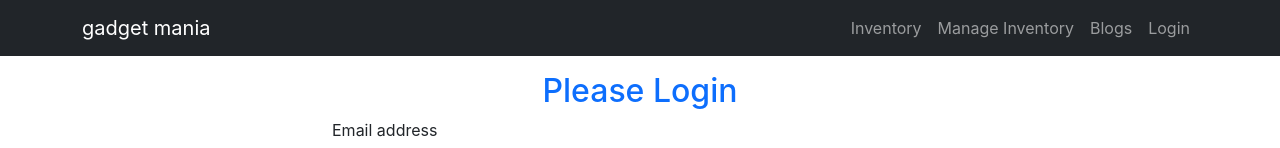
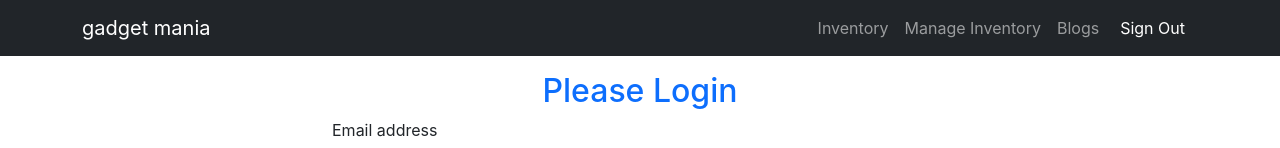
Before and after one commit to FIShahid/gadget-mania-client, a React (Create React App) app: page /login in a window 1280 px wide. Shown: the top 148 px of the page. Built offline with nearby package versions, Linux system fonts and the light colour scheme; no server answers; sample sign-in values are in the browser's storage.

Commit message:
private route setup' '

```diff
--- a/src/App.js
+++ b/src/App.js
@@ -10,6 +10,7 @@ import Header from './Pages/Shared/Header/Header';
 import Inventory from './Pages/Inventory/Inventory';
 import Login from './Pages/Login/Login/Login';
 import SignUp from './Pages/Login/SignUp/SignUp';
+import RequireAuth from './Pages/Login/RequireAuth/RequireAuth';
 
 function App() {
   return (
@@ -21,7 +22,9 @@ function App() {
 
       <Route path='/' element={<Home></Home>}></Route>
       <Route path='/home' element={<Home></Home>}></Route>
-      <Route path='/inventory/:inventoryId' element={<Inventory></Inventory>}></Route>
+      <Route path='/inventory/:inventoryId' element={<RequireAuth>
+        <Inventory></Inventory>
+        </RequireAuth>}></Route>
       <Route path='/blogs' element={<Blogs></Blogs>}></Route>
       <Route path='/login' element={<Login></Login>}></Route>
       <Route path='/signup' element={<SignUp></SignUp>}></Route>
--- /dev/null
+++ b/src/Pages/Login/RequireAuth/RequireAuth.js
@@ -0,0 +1,22 @@
+import React from 'react';
+import { useAuthState } from 'react-firebase-hooks/auth';
+import { Navigate, useLocation } from 'react-router-dom';
+import auth from '../../../firebase.init';
+
+// import Loading from '../../Shared/Loading/Loading';
+
+const RequireAuth = ({ children }) => {
+    const [user, loading] = useAuthState(auth);
+    const location = useLocation();
+
+    // if (loading) {
+    //     return <Loading></Loading>
+    // }
+
+    if (!user) {
+        return <Navigate to='/login' state={{ from: location }} replace></Navigate>
+    }
+    return children;
+};
+
+export default RequireAuth;
--- a/src/Pages/Shared/Header/Header.js
+++ b/src/Pages/Shared/Header/Header.js
@@ -1,8 +1,16 @@
+import { signOut } from 'firebase/auth';
 import React from 'react';
 import { Container, Nav, Navbar } from 'react-bootstrap';
+import { useAuthState } from 'react-firebase-hooks/auth';
 import { Link } from 'react-router-dom';
+import auth from '../../../firebase.init';
+
 
 const Header = () => {
+    const [user] = useAuthState(auth);
+    const handleSignOut = () => {
+        signOut(auth);
+    }
     return (
         <div>
            <Navbar collapseOnSelect expand="lg" bg="dark" sticky='top' variant="dark" >
@@ -22,9 +30,9 @@ const Header = () => {
                         </Nav>
                         <Nav>
                             {
-                                // user ?
-                                //     <button className='btn btn-link text-decoration-none text-white' onClick={handleSignOut} >Sign Out</button>
-                                //     :
+                                user ?
+                                    <button className='btn btn-link text-decoration-none text-white' onClick={handleSignOut} >Sign Out</button>
+                                    :
                                     <Nav.Link as={Link} to='/login'>Login</Nav.Link>
                             }
 
```
